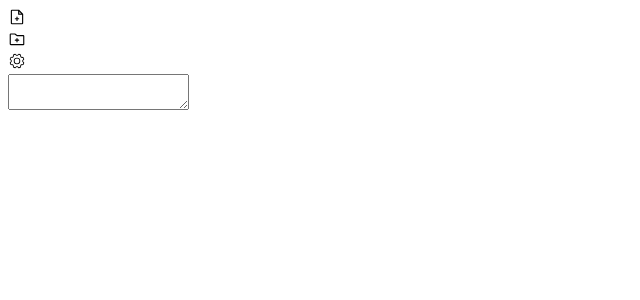
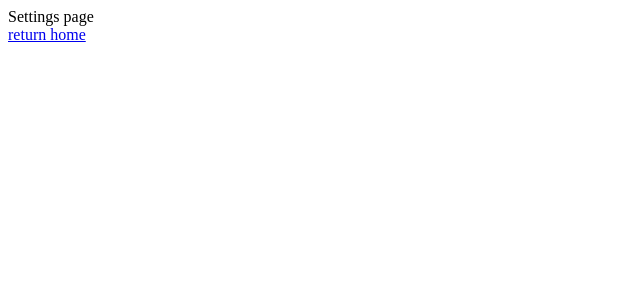
Before and after one commit to minisodan/NoteSpace, a React (Vite) app: page /settings in a window 1280 px wide. Shown: the top 300 px of the page, without its empty margins (0-640 px from the left). Built offline with nearby package versions, Linux system fonts and the light colour scheme; the HTML template or start-up script is replaced by a standard one.

Commit message:
#24 adding settings page (#40)
* #24 adding settings page

* adding margin to the editor

```diff
--- a/package.json
+++ b/package.json
@@ -18,6 +18,7 @@
     "react": "^18.3.1",
     "react-dom": "^18.3.1",
     "react-icons": "^5.4.0",
+    "react-router-dom": "^7.1.1",
     "tailwind-scrollbar": "^3.1.0"
   },
   "devDependencies": {
--- a/src/App.tsx
+++ b/src/App.tsx
@@ -1,9 +1,16 @@
-import Editor from './Components/Editor';
+import { BrowserRouter as Router, Routes, Route } from "react-router-dom";
+import Editor from "./Components/Editor";
+import Settings from "./Components/Settings";
 
 const App = () => (
-  <div>
-    <Editor/>
-  </div>
-)
+  <Router>
+    <div>
+      <Routes>
+        <Route path="/" element={<Editor />} />
+        <Route path="/settings" element={<Settings />} />
+      </Routes>
+    </div>
+  </Router>
+);
 
 export default App;
--- a/src/Components/BottomBar.tsx
+++ b/src/Components/BottomBar.tsx
@@ -14,6 +14,7 @@ interface BottomBarButtonProps {
   onMouseDown: () => void;
   onMouseUp: () => void;
   isPressed: boolean;
+  onClick: () => void;
 }
 
 interface BottomBarHoverButtonProps {
@@ -35,6 +36,7 @@ const BottomBarButton = ({
   onMouseDown,
   onMouseUp,
   isPressed,
+  onClick,
 }: BottomBarButtonProps) => {
   return (
     <div
@@ -45,6 +47,7 @@ const BottomBarButton = ({
       onMouseLeave={onMouseLeave}
       onMouseDown={onMouseDown}
       onMouseUp={onMouseUp}
+      onClick={onClick}
     >
       {children}
     </div>
@@ -59,7 +62,7 @@ const BottomBarHoverButton = ({ children }: BottomBarHoverButtonProps) => {
   );
 };
 
-const BottomBar = () => {
+const BottomBar = ({ navigate }: { navigate: (path: string) => void }) => {
   const [hoveredButton, setHoveredButton] = useState<string | null>(null);
   const [pressedButton, setPressedButton] = useState<string | null>(null);
   return (
@@ -70,6 +73,7 @@ const BottomBar = () => {
         onMouseDown={() => setPressedButton("file")}
         onMouseUp={() => setPressedButton(null)}
         isPressed={pressedButton === "file"}
+        onClick={() => ""}
       >
         <PiFilePlusDuotone size={18} />
         {hoveredButton === "file" && (
@@ -82,6 +86,7 @@ const BottomBar = () => {
         onMouseDown={() => setPressedButton("folder")}
         onMouseUp={() => setPressedButton(null)}
         isPressed={pressedButton === "folder"}
+        onClick={() => ""}
       >
         <PiFolderSimplePlus size={18} />
         {hoveredButton === "folder" && (
@@ -94,6 +99,7 @@ const BottomBar = () => {
         onMouseDown={() => setPressedButton("settings")}
         onMouseUp={() => setPressedButton(null)}
         isPressed={pressedButton === "settings"}
+        onClick={() => navigate("/settings")}
       >
         <PiGearLight size={18} />
         {hoveredButton === "settings" && (
--- a/src/Components/Editor.tsx
+++ b/src/Components/Editor.tsx
@@ -1,16 +1,18 @@
 import Sidebar from "./Sidebar";
+import { useNavigate } from "react-router-dom";
 
 const Editor = () => {
   // Detect the platform using navigator.userAgent
   const isMac = /Mac|iPhone|iPad/.test(navigator.userAgent);
+  const navigate = useNavigate();
 
   return (
     <div className="w-full h-screen flex p-0 m-0 bg-stone-900">
-      <Sidebar />
+      <Sidebar navigate={navigate} />
       <textarea
         className={`w-full text-neutral-300 resize-none outline-none bg-stone-900
         scrollbar-thin scrollbar-thumb-rounded-full scrollbar-track-rounded-full
-        scrollbar-thumb-neutral-500 scrollbar-track-stone-900 hover:scrollbar-thumb-neutral-400 ${
+        scrollbar-thumb-neutral-500 scrollbar-track-stone-900 hover:scrollbar-thumb-neutral-400 mx-2 ${
           isMac ? "p-2" : "p-4"
         }`}
       />
--- /dev/null
+++ b/src/Components/Settings.tsx
@@ -0,0 +1,11 @@
+const Settings = () => {
+  return (
+    <>
+      <div>Settings page</div>
+      <div>
+        <a href="/">return home</a>
+      </div>
+    </>
+  );
+};
+export default Settings;
--- a/src/Components/Sidebar.tsx
+++ b/src/Components/Sidebar.tsx
@@ -1,11 +1,11 @@
 import BottomBar from "./BottomBar";
 
-const Sidebar = () => {
+const Sidebar = ({ navigate }: { navigate: (path: string) => void }) => {
   return (
     <>
       <div className="h-screen w-52 bg-neutral-800 text-white flex flex-col">
         <div className="mt-auto">
-          <BottomBar />
+          <BottomBar navigate={navigate} />
         </div>
       </div>
     </>
```
Also changed, not shown: 1 other file (tests, documents, lock files or other folders).
